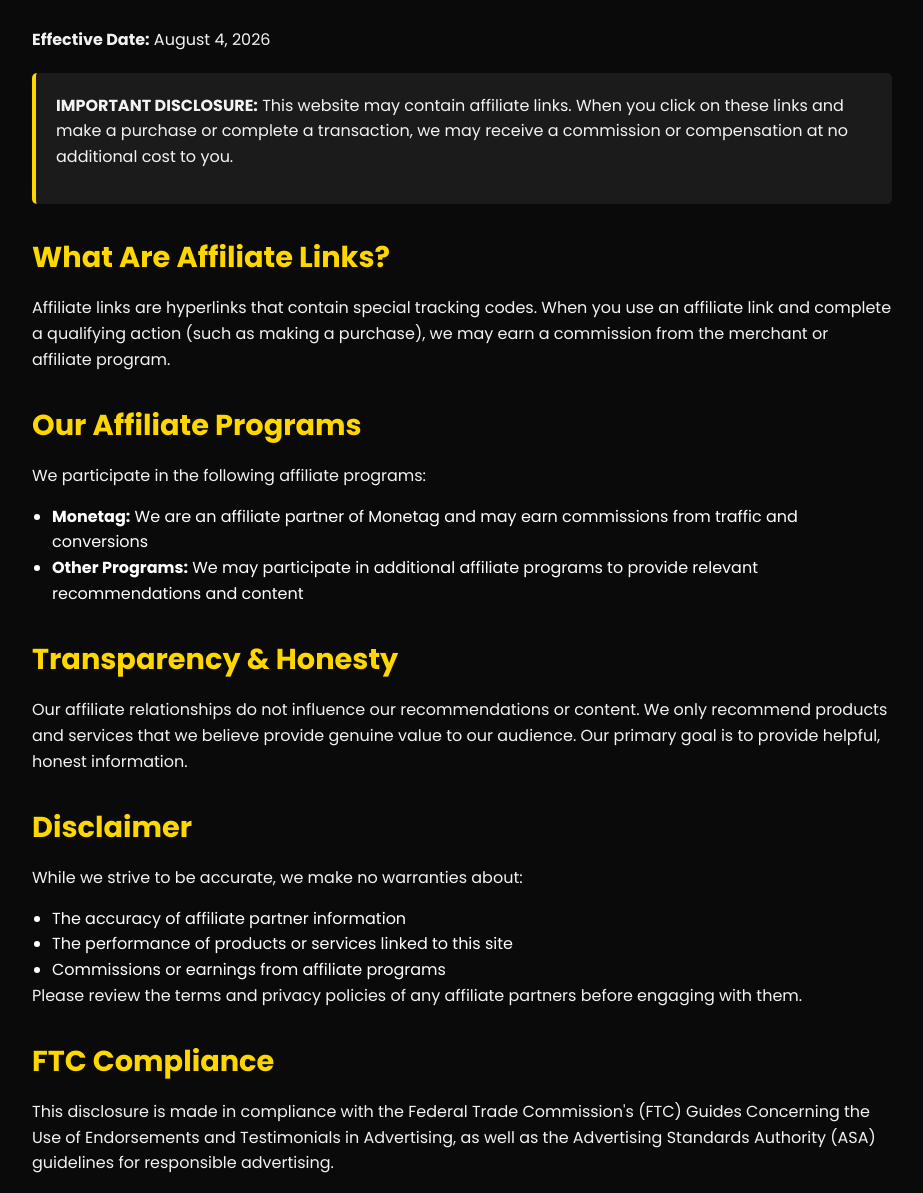
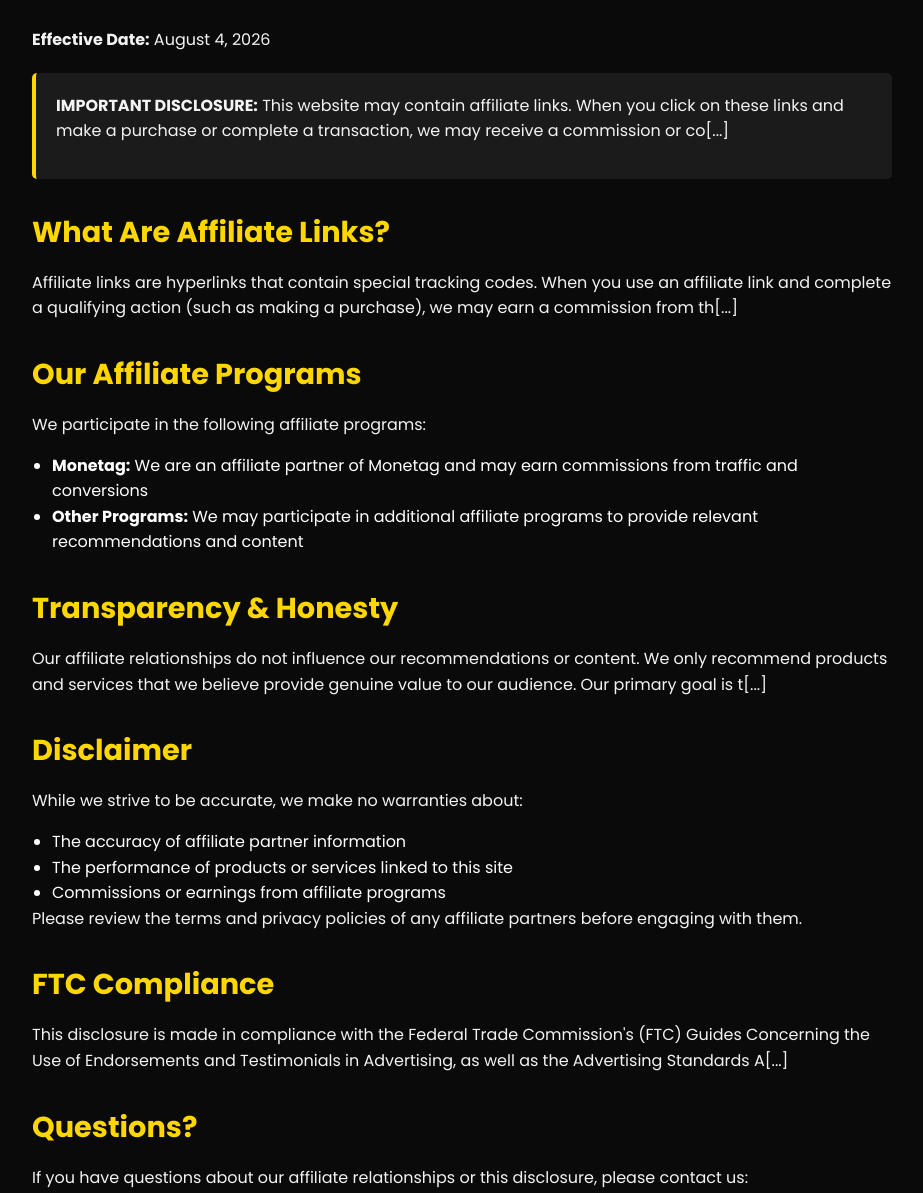
Before and after one commit to vigilanjjjjjjjjjjjjj/https-github.com-owner-repomclarenmoneytization, a plain HTML site: page affiliate-disclosure.html in a window 1280 px wide. Shown: the part 107-1300 px from the top of the page, without its empty margins (178-1101 px from the left). Drawn offline with Linux system fonts and the light colour scheme.

```diff
--- a/affiliate-disclosure.html
+++ b/affiliate-disclosure.html
@@ -25,11 +25,11 @@
     <p><strong>Effective Date:</strong> August 4, 2026</p>
 
     <div class="highlight">
-      <p><strong>IMPORTANT DISCLOSURE:</strong> This website may contain affiliate links. When you click on these links and make a purchase or complete a transaction, we may receive a commission or compensation at no additional cost to you.</p>
+      <p><strong>IMPORTANT DISCLOSURE:</strong> This website may contain affiliate links. When you click on these links and make a purchase or complete a transaction, we may receive a commission or co[...]
     </div>
 
     <h2>What Are Affiliate Links?</h2>
-    <p>Affiliate links are hyperlinks that contain special tracking codes. When you use an affiliate link and complete a qualifying action (such as making a purchase), we may earn a commission from the merchant or affiliate program.</p>
+    <p>Affiliate links are hyperlinks that contain special tracking codes. When you use an affiliate link and complete a qualifying action (such as making a purchase), we may earn a commission from th[...]
 
     <h2>Our Affiliate Programs</h2>
     <p>We participate in the following affiliate programs:</p>
@@ -39,7 +39,7 @@
     </ul>
 
     <h2>Transparency & Honesty</h2>
-    <p>Our affiliate relationships do not influence our recommendations or content. We only recommend products and services that we believe provide genuine value to our audience. Our primary goal is to provide helpful, honest information.</p>
+    <p>Our affiliate relationships do not influence our recommendations or content. We only recommend products and services that we believe provide genuine value to our audience. Our primary goal is t[...]
 
     <h2>Disclaimer</h2>
     <p>While we strive to be accurate, we make no warranties about:</p>
@@ -51,7 +51,7 @@
     <p>Please review the terms and privacy policies of any affiliate partners before engaging with them.</p>
 
     <h2>FTC Compliance</h2>
-    <p>This disclosure is made in compliance with the Federal Trade Commission's (FTC) Guides Concerning the Use of Endorsements and Testimonials in Advertising, as well as the Advertising Standards Authority (ASA) guidelines for responsible advertising.</p>
+    <p>This disclosure is made in compliance with the Federal Trade Commission's (FTC) Guides Concerning the Use of Endorsements and Testimonials in Advertising, as well as the Advertising Standards A[...]
 
     <h2>Questions?</h2>
     <p>If you have questions about our affiliate relationships or this disclosure, please contact us:</p>
```
